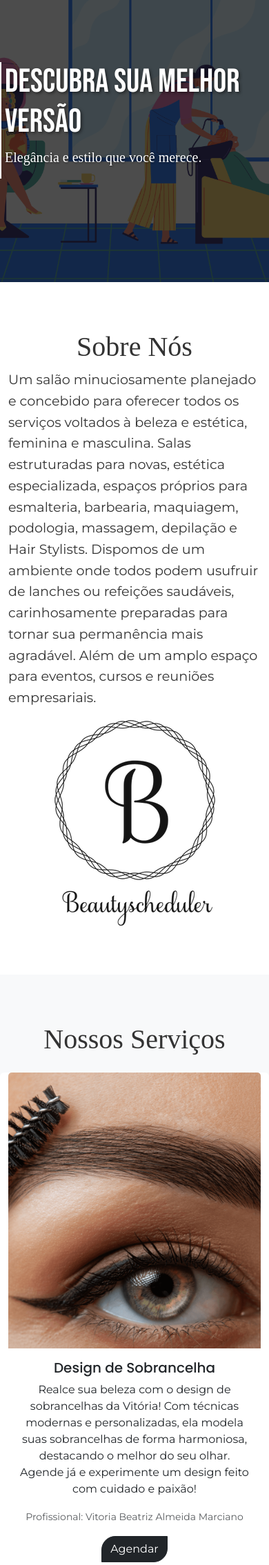
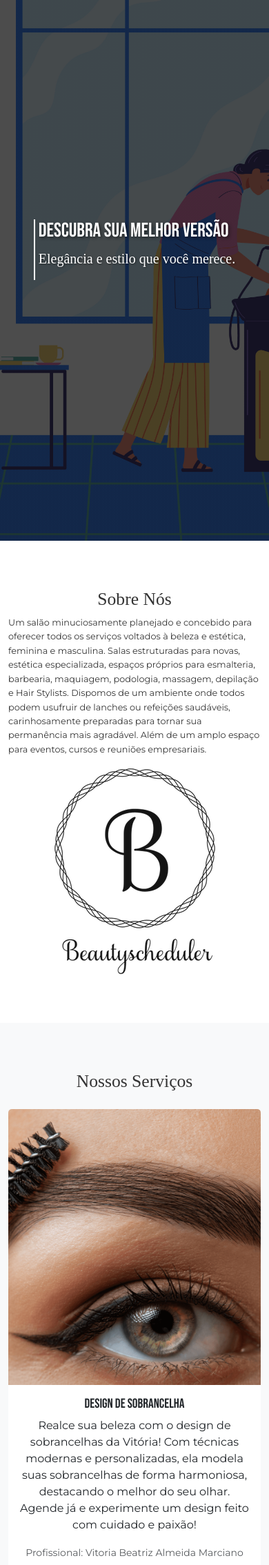
Before and after one commit to Gulirovisk/SalaoBeleza, a Django app: page / in a window 390 px wide. Shown: the part 60-2329 px from the top of the page at 69% size. Run offline with Django 5.2, Linux system fonts and the light colour scheme; data comes from the database, SQL or seed files in the repository; some web fonts are replaced.

Commit message:
feat: Atualizações no frontEnd

```diff
--- a/app/static/css/styles.css
+++ b/app/static/css/styles.css
@@ -1,10 +1,12 @@
-body {
+body, html {
+    overflow-x: hidden;
+    scroll-behavior: smooth;
     font-family: "Montserrat", sans-serif;
     margin: 0;
     padding: 0;
 
     & li {
-        font-family: "poppins";
+        font-family: "Montserrat";
     }
 }
 
@@ -14,12 +16,16 @@ header {
     background-position: center;
     color: white;
     text-align: center;
-    padding: 150px 0;
+    padding: 250px 0;
     display: flex;
     justify-content: center;
+    align-items: center;
+    height: 100vh;
+    box-sizing: border-box;
+    margin: 0;
 
     & h1 {
-        font-size: 3rem;
+        font-size: 4rem;
         font-family: "Bebas Neue";
         text-shadow: 2px 2px 4px rgba(0, 0, 0, 0.5);
     }
@@ -86,12 +92,21 @@ header {
     }
 
     & h5 {
-        font-family: "poppins";
+        font-family: "Bebas Neue";
+        font-size: 1.7rem;
     }
 
-    & a{
+    & a {
+        font-family: "Montserrat";
         border-radius: 20px 0 20px 0;
     }
+}
+
+.grid-container {
+    display: grid;
+    grid-template-columns: repeat(auto-fit, minmax(250px, 1fr));
+    gap: 20px;
+    justify-content: center;
 }
 
 .card {
@@ -102,7 +117,6 @@ header {
 .card:hover {
     transform: scale(1.05);
     box-shadow: 0px 4px 12px rgba(0, 0, 0, 0.3);
-
 }
 
 .card-img-top {
@@ -121,7 +135,8 @@ header {
     }
 
     & h5 {
-        font-family: "poppins";
+        font-family: "Bebas Neue";
+        font-size: 1.7rem;
     }
 }
 
@@ -163,3 +178,85 @@ footer .btn-primary {
 footer .btn-primary:hover {
     background-color: #0056b3;
 }
+
+[data-aos] {
+    transition: all 0.4s ease;
+}
+
+@media screen and (max-width: 992px) {
+    header h1 {
+        font-size: 2.5rem;
+    }
+
+    header p {
+        font-size: 1.5rem;
+    }
+
+    #sobre h2, #servicos h2, #profissionais h2, footer h2 {
+        font-size: 2rem;
+    }
+
+    #servicos h5, #profissionais h5 {
+        font-size: 1.5rem;
+    }
+
+    #sobre p {
+        font-size: 1rem;
+    }
+}
+
+@media screen and (max-width: 768px) {
+    header h1 {
+        font-size: 2rem;
+    }
+
+    header p {
+        font-size: 1.2rem;
+    }
+
+    #sobre h2, #servicos h2, #profissionais h2, footer h2 {
+        font-size: 1.8rem;
+    }
+
+    #servicos h5, #profissionais h5 {
+        font-size: 1.3rem;
+    }
+
+    #sobre p {
+        font-size: 0.9rem;
+    }
+}
+
+@media screen and (max-width: 576px) {
+    header h1 {
+        font-size: 1.8rem;
+    }
+
+    header p {
+        font-size: 1rem;
+    }
+
+    #sobre h2, #servicos h2, #profissionais h2, footer h2 {
+        font-size: 1.6rem;
+    }
+
+    #servicos h5, #profissionais h5 {
+        font-size: 1.2rem;
+    }
+
+    #sobre p {
+        font-size: 0.8rem;
+    }
+}
+
+@media screen and (max-width: 768px) {
+    .grid-container {
+        grid-template-columns: repeat(auto-fit, minmax(200px, 1fr)); /* Reduz o tamanho mínimo dos cards */
+    }
+}
+
+@media screen and (max-width: 576px) {
+    .grid-container {
+        grid-template-columns: 1fr; /* Uma coluna em telas muito pequenas */
+    }
+}
--- a/app/templates/index.html
+++ b/app/templates/index.html
@@ -13,8 +13,7 @@
     <link rel="shortcut icon" href="{% static 'icon/flower.svg' %}" type="image/x-icon">
     <link rel="stylesheet" href="https://cdnjs.cloudflare.com/ajax/libs/font-awesome/6.0.0-beta3/css/all.min.css">
     <link rel="stylesheet" href="{% static 'css/styles.css' %}">
-
-
+    <link href="https://cdnjs.cloudflare.com/ajax/libs/aos/2.3.4/aos.css" rel="stylesheet">
 </head>
 
 <body>
@@ -48,7 +47,7 @@
         </div>
     </nav>
 
-    <header id="inicio">
+    <header id="inicio" >
         <div>
             <h1>Descubra sua melhor versão</h1>
             <p class="lead">Elegância e estilo que você merece.</p>
@@ -70,7 +69,7 @@
                         para eventos, cursos e reuniões empresariais.
                     </p>
                 </div>
-                <div class="col-md-6 d-flex justify-content-center">
+                <div class="col-md-6 d-flex justify-content-center" data-aos="fade-left" data-aos-duration="2000" data-aos-delay="100">
                     <img src="{% static 'icon/logo2.png' %}" class="img-fluid" alt="Imagem do salão">
                 </div>
             </div>
@@ -81,9 +80,9 @@
     <section id="servicos" class="bg-light">
         <div class="container">
             <h2 class="text-center mb-4">Nossos Serviços</h2>
-            <div class="row justify-content-center gap-2">
+            <div class="grid-container">
                 {% for servico in servicos %}
-                <div class="card text-center mb-3 col-md-3 border-0 col-sm-6">
+                <div class="card text-center mb-3 border-0">
                     {% if servico.imagem %}
                     <img src="{{ servico.imagem.url }}" class="card-img-top" alt="Serviço {{ loop.index }}" loading="lazy">
                     {% else %}
@@ -107,9 +106,9 @@
     <section id="profissionais">
         <div class="container">
             <h2 class="text-center mb-4">Nossos Profissionais</h2>
-            <div class="row justify-content-center gap-2">
+            <div class="grid-container">
                 {% for profissional in profissionais %}
-                <div class="card text-center mb-3 col-md-3 border col-sm-6">
+                <div class="card text-center mb-3 border">
                     {% if profissional.foto %}
                     <img src="{{ profissional.foto.url }}" class="card-img-top" alt="Profissional {{ loop.index }}" loading="lazy">
                     {% else %}
@@ -126,7 +125,7 @@
     </section>
 
     <!-- Contato -->
-    <footer class="text-center bg-dark text-white py-4" id="contato">
+    <footer class="text-center bg-dark text-white" id="contato">
         <div class="container">
             <h2 class="text-center">Contato</h2>
             <div class="row">
@@ -137,18 +136,18 @@
                     <p><i class="fas fa-envelope"></i> E-mail: <a href="mailto:contato@salondebeleza.com">contato@salondebeleza.com</a></p>
                 </div>
                 <div class="col-md-6">
-                    <form>
+                    <form action="https://formspree.io/f/manqodbn" method="POST">
                         <div class="mb-3">
                             <label for="nome" class="form-label">Nome</label>
-                            <input type="text" class="form-control" id="nome" required>
+                            <input type="text" class="form-control" id="nome" name="Nome" required>
                         </div>
                         <div class="mb-3">
                             <label for="email" class="form-label">E-mail</label>
-                            <input type="email" class="form-control" id="email" required pattern="[^ @]*@[^ @]*" title="Insira um e-mail válido.">
+                            <input type="email" class="form-control" id="email" name="E-mail" required>
                         </div>
                         <div class="mb-3">
                             <label for="mensagem" class="form-label">Mensagem</label>
-                            <textarea class="form-control" id="mensagem" rows="3" required></textarea>
+                            <textarea class="form-control" id="mensagem" name="Mensagem" rows="3" required></textarea>
                         </div>
                         <button type="submit" class="btn btn-light">Enviar</button>
                     </form>
@@ -163,8 +162,11 @@
             </div>
         </div>
     </footer>
-
+    <script src="https://cdnjs.cloudflare.com/ajax/libs/aos/2.3.4/aos.js"></script>
     <script src="https://cdn.jsdelivr.net/npm/bootstrap@5.3.0-alpha1/dist/js/bootstrap.bundle.min.js"></script>
+    <script>
+        AOS.init();
+    </script>
 </body>
 
 </html>
```
